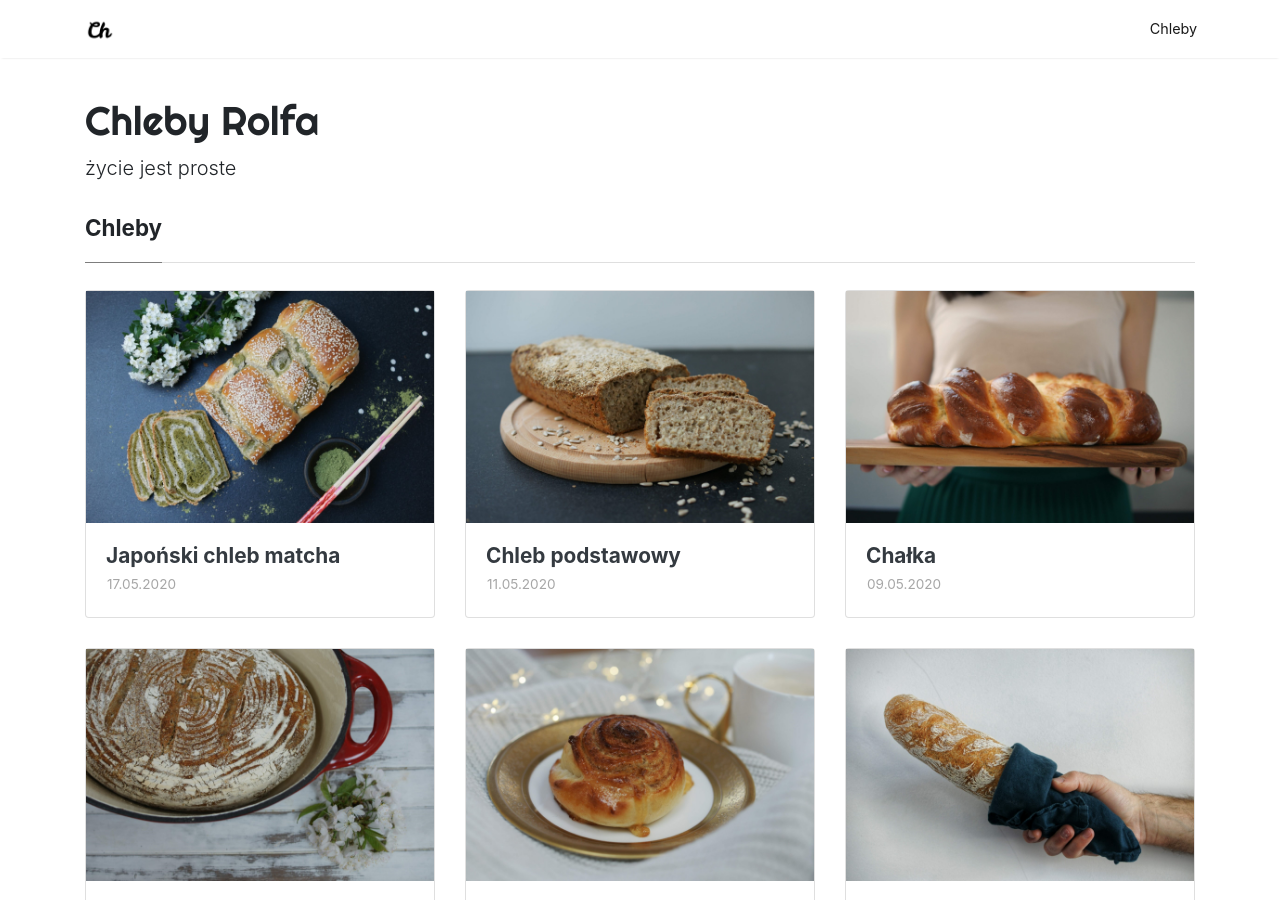
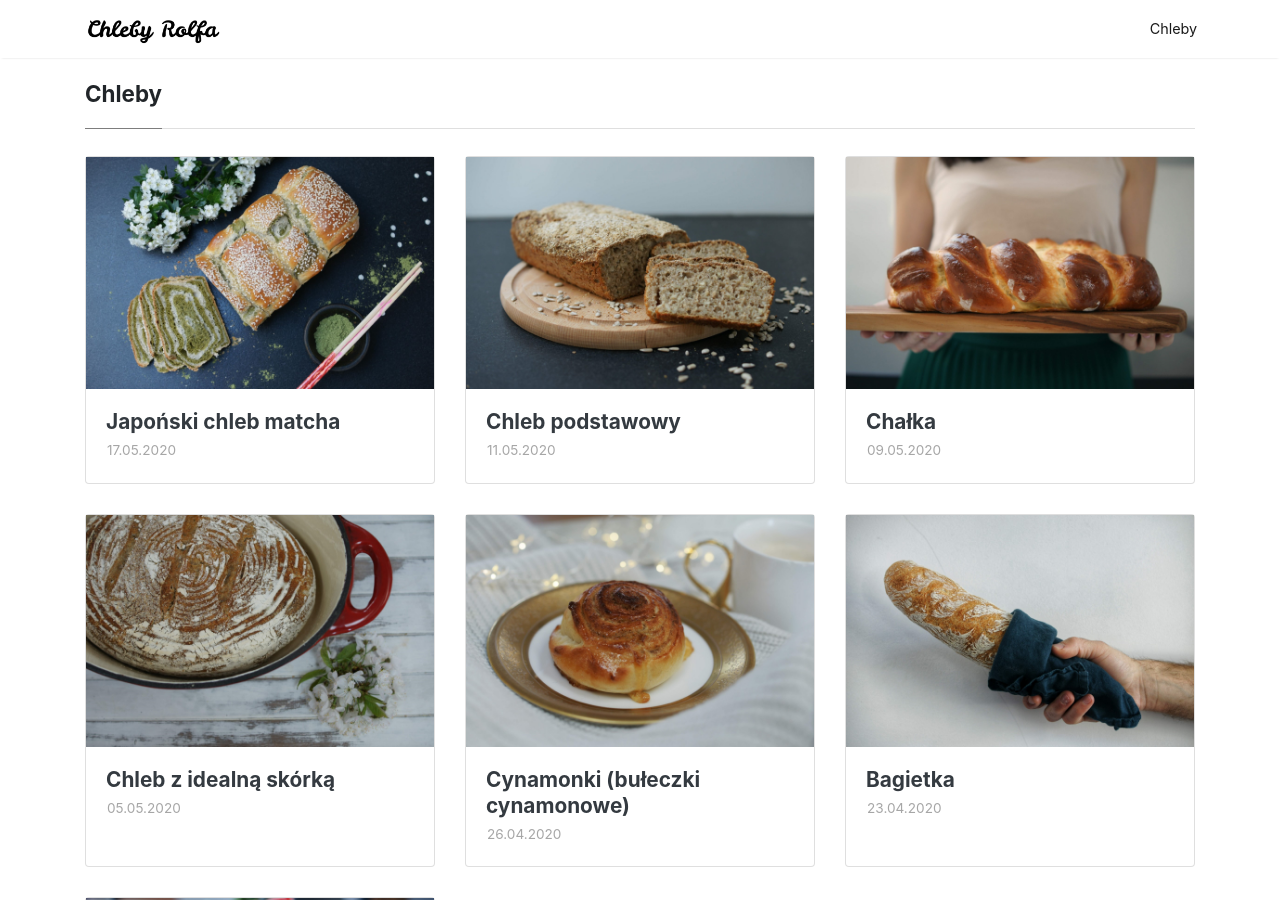
Before and after one commit to leszko/chlebyrolfa.github.io, a Jekyll site: the page built from index.html, in a window 1280 px wide and 900 px high. Built offline with Jekyll 4.4.1, drawn with Linux system fonts in a browser that asks for light colours; nearby versions of some CDN libraries; the list of posts is cut into pages by our own code.

```diff
--- a/_config.yml
+++ b/_config.yml
@@ -1,7 +1,8 @@
 # Site
 name: "Chleby Rolfa"
 title: "Chleby Rolfa"
-description: "życie jest proste"
+description: "Przepisy krok po kroku, gotowe na śniadanie, bez wstawania w środku nocy. Jak upiec chleb w domu? Świeżutki, pachnący, chrupiący, na zakwasie i na drożdżach, z rozmaitymi ziołami, ziarnami i przyprawami. Swoista akademia piekarza i warsztaty chlebowe. Znajdź przepis na chleb, który łatwo upieczesz w swojej kuchni."
+main-header: "Przepisy krok po kroku, gotowe na śniadanie, bez wstawania w środku nocy."
 logo: 'assets/images/icons/logo.png'
 favicon: 'assets/images/icons/logo.png'
 baseurl:
--- a/_layouts/default.html
+++ b/_layouts/default.html
@@ -110,12 +110,12 @@ ga('send', 'pageview');
 
 <!-- Site Title
 ================================================== -->
-<div class="mainheading">
+<!-- <div class="mainheading">
     <h1 class="sitetitle">{{ site.name }}</h1>
     <p class="lead">
-        {{ site.description }}
+        {{ site.main-header }}
     </p>
-</div>
+</div> -->
 
 <!-- Content
 ================================================== -->
```
Also changed, not shown: assets/images/icons/logo.png.
